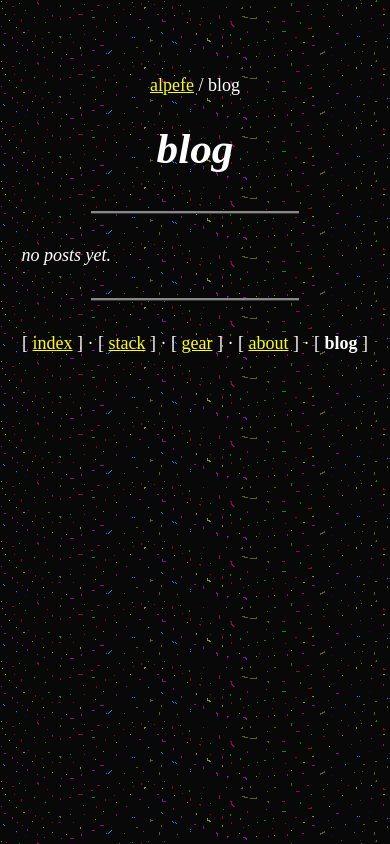
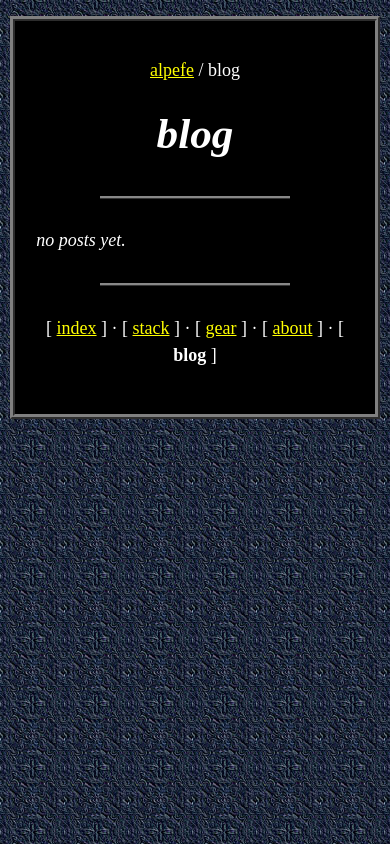
Before and after one commit to AlPeFe/AlPeFe.github.io, a plain HTML site: page blog/index.html in a window 390 px wide. Drawn offline with Linux system fonts and the light colour scheme.

Commit message:
feat: contenido dentro de un marco en relieve sobre fondo azul de cuadrícula
- body es una caja negra con borde ridge gris, ajustada al contenido
- Fondo gryd005.jpg guardado en assets; fuera confetti.gif

```diff
--- a/assets/site.css
+++ b/assets/site.css
@@ -1,10 +1,13 @@
 /* alpefe.me — homepage 1998.
-   Sin clases: sólo elementos. header y footer centrados, main en columna.
-   Fondo negro con confeti (assets/confetti.gif). Sin JavaScript. */
+   Sin clases: sólo elementos. Todo el contenido va en una caja negra con
+   marco en relieve (body), ajustada al contenido y centrada sobre la
+   baldosa azul (assets/gryd005.jpg). Sin JavaScript. */
 
-html{background:#000 url('confetti.gif') repeat;color-scheme:dark}
+html{background:#0b1430 url('gryd005.jpg') repeat;color-scheme:dark;padding:3em 1em}
 body{
-  margin:0;padding:3em 1.2em 4em;
+  width:fit-content;max-width:36em;margin:0 auto;
+  padding:1.5em 2.5em 2em;
+  background:#000;border:5px ridge grey;
   color:#fff;
   font:18px/1.5 'Times New Roman',Times,serif;
 }
@@ -24,3 +27,8 @@ a:hover{color:#000;background:#ff0}
 small,time{color:#aaa}
 dt{font-weight:bold;margin-top:.5em}
 dd{margin-left:2em}
+
+@media (max-width:500px){
+  html{padding:1em .6em}
+  body{padding:1em 1.2em 1.5em}
+}
--- a/blog/index.html
+++ b/blog/index.html
@@ -8,7 +8,7 @@
 <meta name="theme-color" content="#000000">
 <link rel="canonical" href="https://alpefe.me/blog/">
 <link rel="icon" type="image/gif" href="../favicon.gif">
-<link rel="stylesheet" href="../assets/site.css?v=11">
+<link rel="stylesheet" href="../assets/site.css?v=12">
 </head>
 <body>
 
```
Also changed, not shown: about/index.html (+1 -1 lines), blog/_template.html (+1 -1 lines), gear/index.html (+1 -1 lines), index.html (+1 -1 lines), stack/index.html (+1 -1 lines), assets/confetti.gif (deleted), assets/gryd005.jpg (added), 1 other file.
